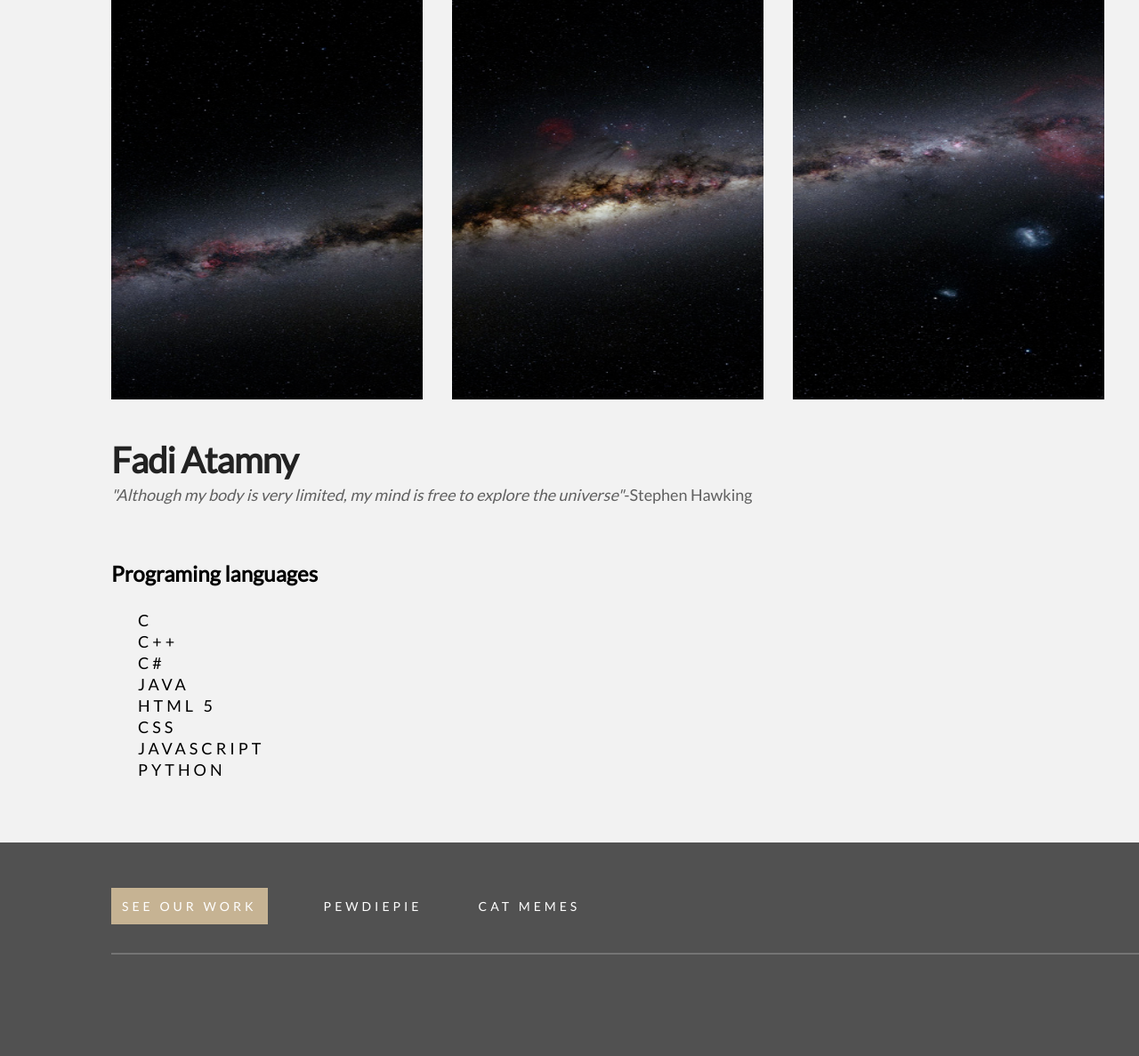
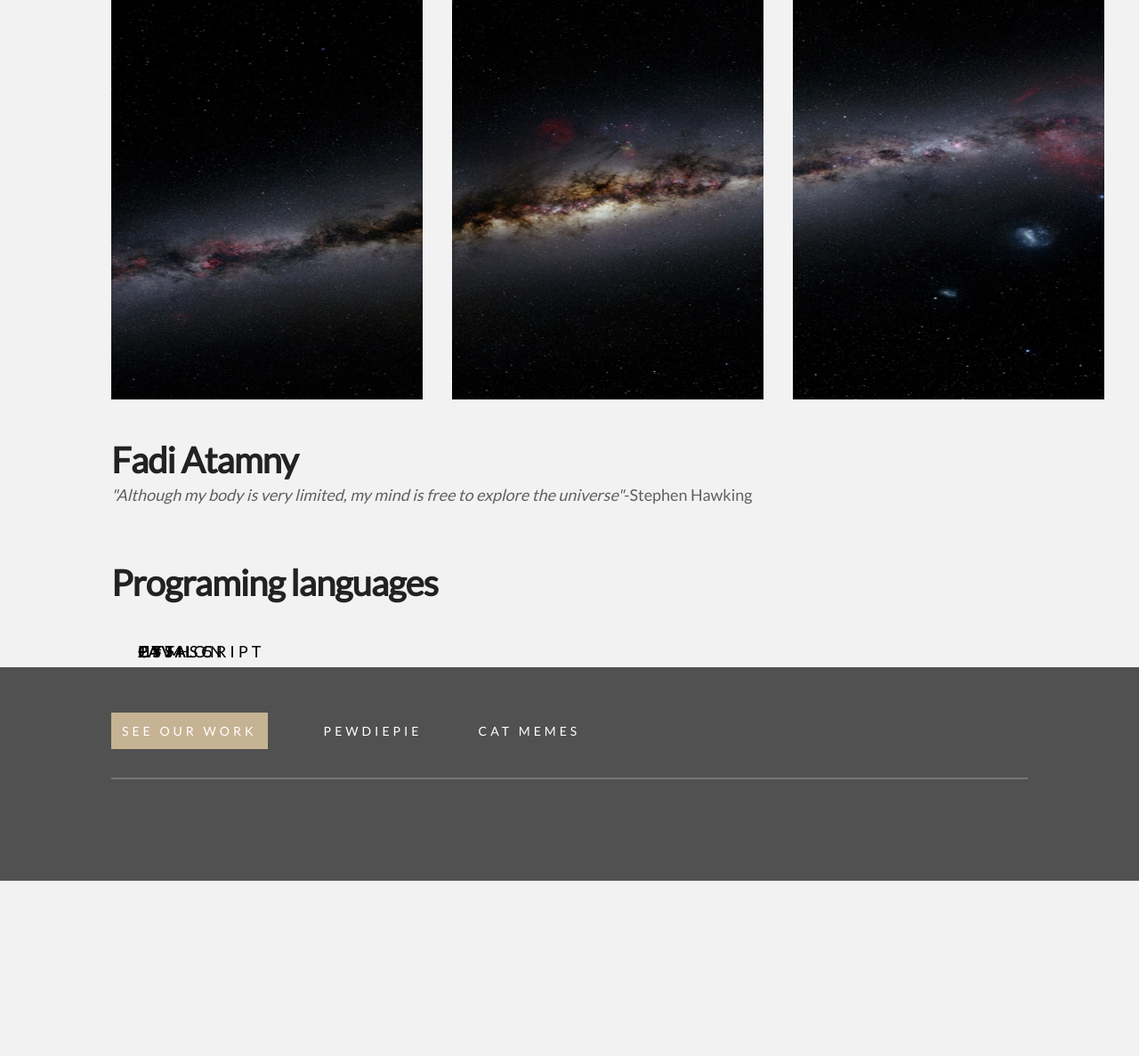
Before and after one commit to fadiatamny/Web2019, a PHP site: page / in a window 1280 px wide; the page is wider, and only the part inside the window is pictured. Shown: the part 258-1445 px from the top of that part at 89% size. After the commit the page ends 1248 px from the top of that part, so only its background shows below. Run offline with PHP 8.4, Linux system fonts and the light colour scheme; some libraries are stand-ins or nearby versions.

Commit message:
Correct Commenting
fixed also sizes and margins of website sides.

```diff
--- a/Exercises/Ex2/includes/style.css
+++ b/Exercises/Ex2/includes/style.css
@@ -1,3 +1,7 @@
+/*-----------------------------*/
+/*Main inits*/
+/*-----------------------------*/
+
 *{
     margin: 0px;
     padding: 0px;
@@ -27,9 +31,12 @@ header,
 nav,
 main{
     margin-left: 125px;
+    margin-right: 125px;
 }
 
+/*-----------------------------*/
 /* Header area */
+/*-----------------------------*/
 
 header{
     margin-top:76px;
@@ -48,10 +55,13 @@ header a span{
     float:right;
     color:#222222;
     font-size: 70px;
+    font-weight: 500;
     margin-left: 110px;
 }
 
+/*-----------------------------*/
 /* main nav bar area */
+/*-----------------------------*/
 
 nav a:link,
 nav a:visited{
@@ -71,24 +81,34 @@ nav a:active{
     opacity: 1;
 }
 
+/*-----------------------------*/
 /* Main- Images section area */
+/*-----------------------------*/
 
 .imgs-section{
     margin-top:40px;
+    width: 1360px;
 }
+
 .imgs-section img{
     height: 450px;
     width: 350px;
-    margin-right:30px;
+    padding-left:30px;
     transform: scale(1.00);
     transition: transform 0.5s;
+}
+
+.imgs-section #sideimage{
+    padding-left:0;
 }
 
 .imgs-section img:hover{
     transform: scale(0.95);
 }
 
+/*-----------------------------*/
 /* Main- Text section area */
+/*-----------------------------*/
 
 .text-section{
     margin-top: 40px;
@@ -109,7 +129,9 @@ nav a:active{
     opacity: 0.7;
 }
 
+/*-----------------------------*/
 /* Main- Skills section area */
+/*-----------------------------*/
 
 .skills-section{
     margin-top:60px;
@@ -118,7 +140,11 @@ nav a:active{
 
 .skills-section h2{
     margin-bottom:26px;
-
+    font-weight: 600;
+    font-size: 40px;
+    line-height: 50px;
+    letter-spacing: -1px;
+    color:#222222;
 }
 
 .skills-section ul{
@@ -127,11 +153,11 @@ nav a:active{
 
 .skills-section ul li{
     align-items: center;
-
+    margin-bottom: 30px;
 }
 
 .skills-section ul li i{
-    font-size: 17px;
+    font-size: 45px;
 }
 
 .skills-section ul li span{
@@ -141,17 +167,20 @@ nav a:active{
     letter-spacing: 4px;
     text-transform: uppercase;
     padding-left: 30px;
-    padding-bottom: 50px;
+    position: absolute;
+    padding-top: 10px;
 }
 
+/*-----------------------------*/
 /* Footer area */
+/*-----------------------------*/
 
 footer{
     height: 240px;
     background: #515151;
     padding-left: 125px;
+    padding-right: 125px;
 }
-
 
 .links{
     padding-top: 60px;
--- a/Exercises/Ex2/index.html
+++ b/Exercises/Ex2/index.html
@@ -22,7 +22,7 @@
 
         <main>
             <section class="imgs-section">
-                <img src ="./images/cover1.png">
+                <img id="sideimage" src ="./images/cover1.png">
                 <img src ="./images/cover2.png">
                 <img src ="./images/cover3.png">
             </section>
```
